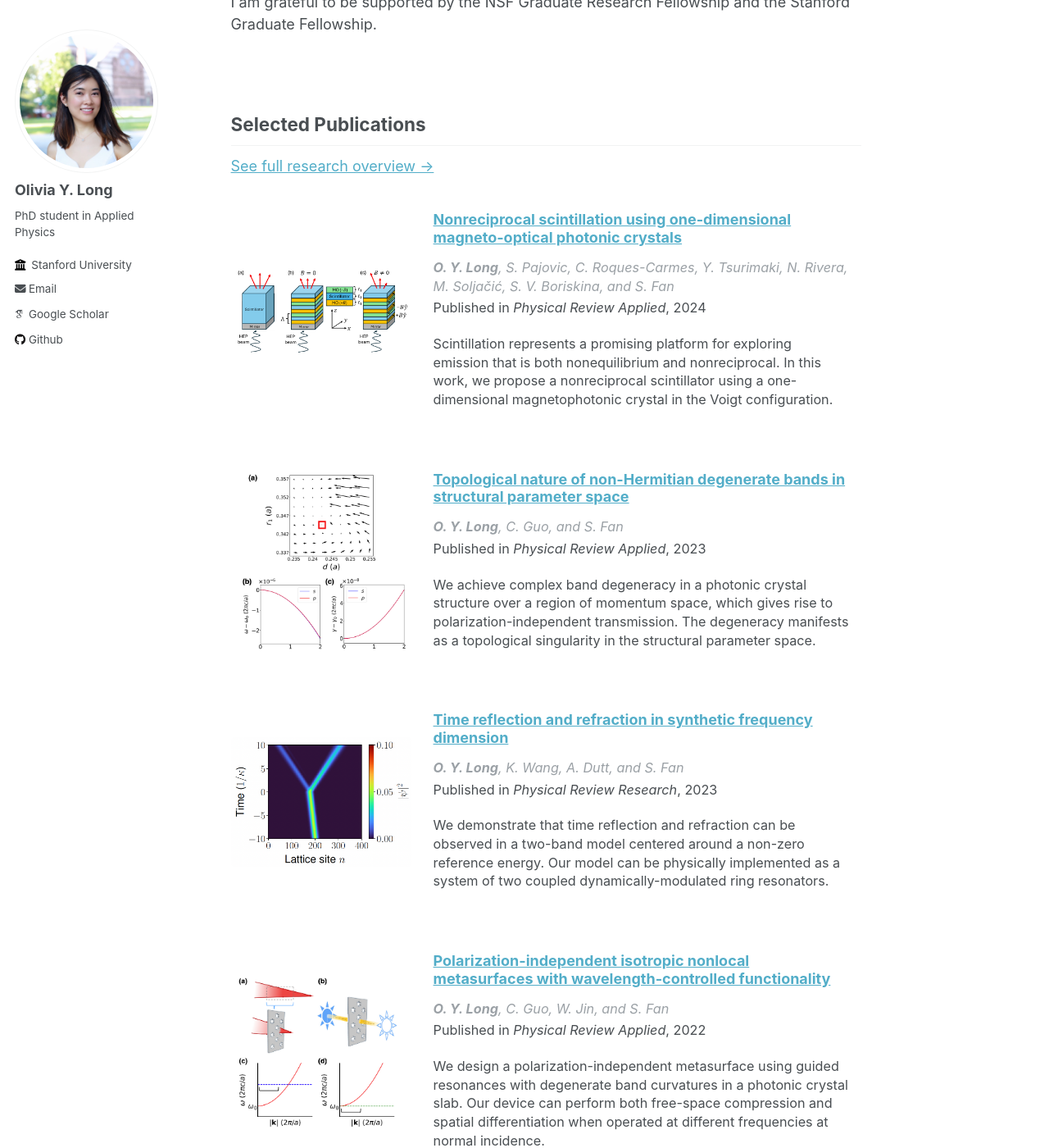
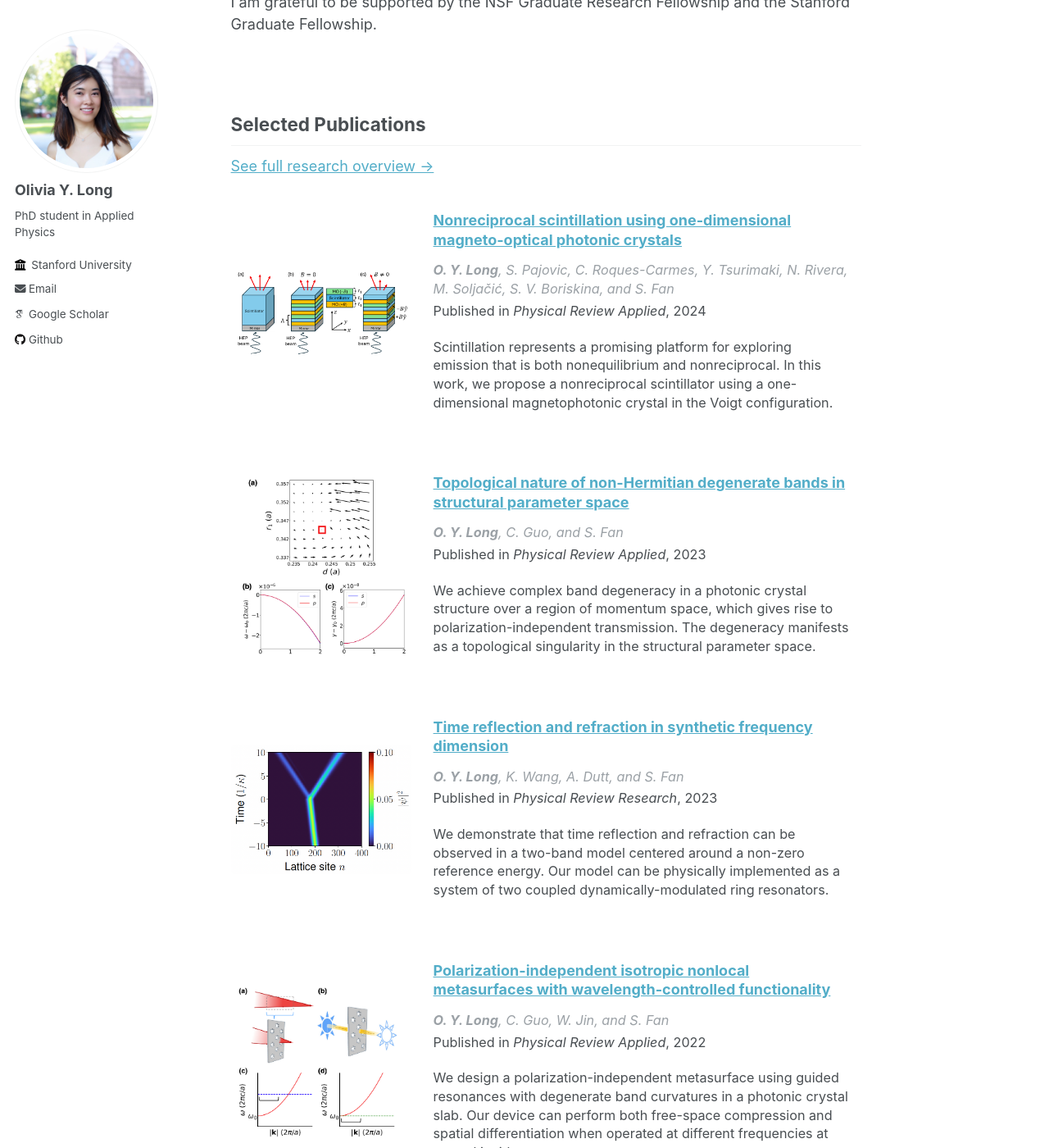
Before and after one commit to oliviaylong/oliviaylong.github.io, a Jekyll site: the page built from _pages/about.md, in a window 1280 px wide and 1400 px high, scrolled down 461 px. Shown: the whole window at 82% size. Built offline with Jekyll 4.4.1, drawn with Linux system fonts in a browser that asks for light colours; some web fonts are replaced.

Commit message:
font adjust

```diff
--- a/assets/css/main.scss
+++ b/assets/css/main.scss
@@ -70,15 +70,17 @@
   }
 
   .homepage-pubs {
-    font-size: 0.9rem;  /* Adjust as needed: try 0.85rem or 14px */
+    font-size: 0.9rem;
     line-height: 1.4;
   }
 
   .homepage-pubs .archive__item-title {
-    font-size: 1rem;
+    font-size: 1rem;   // small reduction, feel free to test 1rem
+    line-height: 1.3;
     margin-bottom: 0.3rem;
   }
 
   .homepage-pubs .archive__item-excerpt {
     font-size: 0.85rem;
+    color: #555;           // optional: softer tone for excerpt
   }
```
